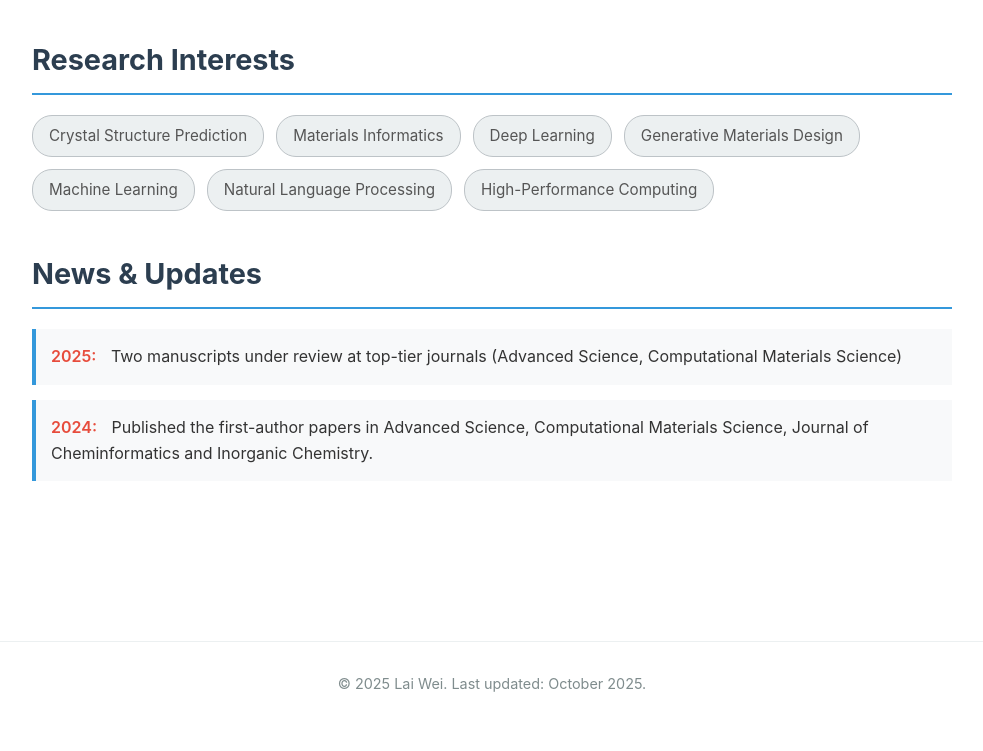
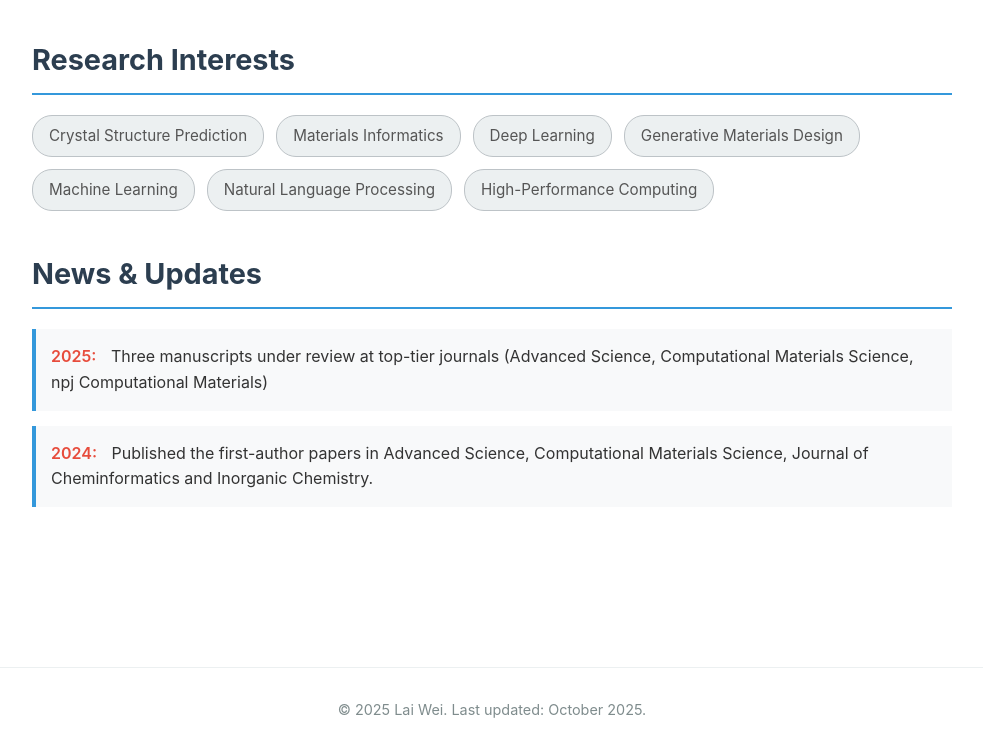
Before and after one commit to hallofuture/LaiWei.github.io, a plain HTML site: page index.html in a window 1280 px wide. Shown: the part 664-1415 px from the top of the page, without its empty margins (148-1131 px from the left). Before the commit the page ends 1389 px from the top, so only its background shows below. Drawn offline with Linux system fonts and the light colour scheme.

Commit message:
Update index.html

```diff
--- a/index.html
+++ b/index.html
@@ -278,7 +278,7 @@
             <h2>News & Updates</h2>
             <div class="news-item">
                 <span class="news-date">2025:</span>
-                Two manuscripts under review at top-tier journals (Advanced Science, Computational Materials Science)
+                Three manuscripts under review at top-tier journals (Advanced Science, Computational Materials Science, npj Computational Materials)
             </div>
             <div class="news-item">
                 <span class="news-date">2024:</span>
```
